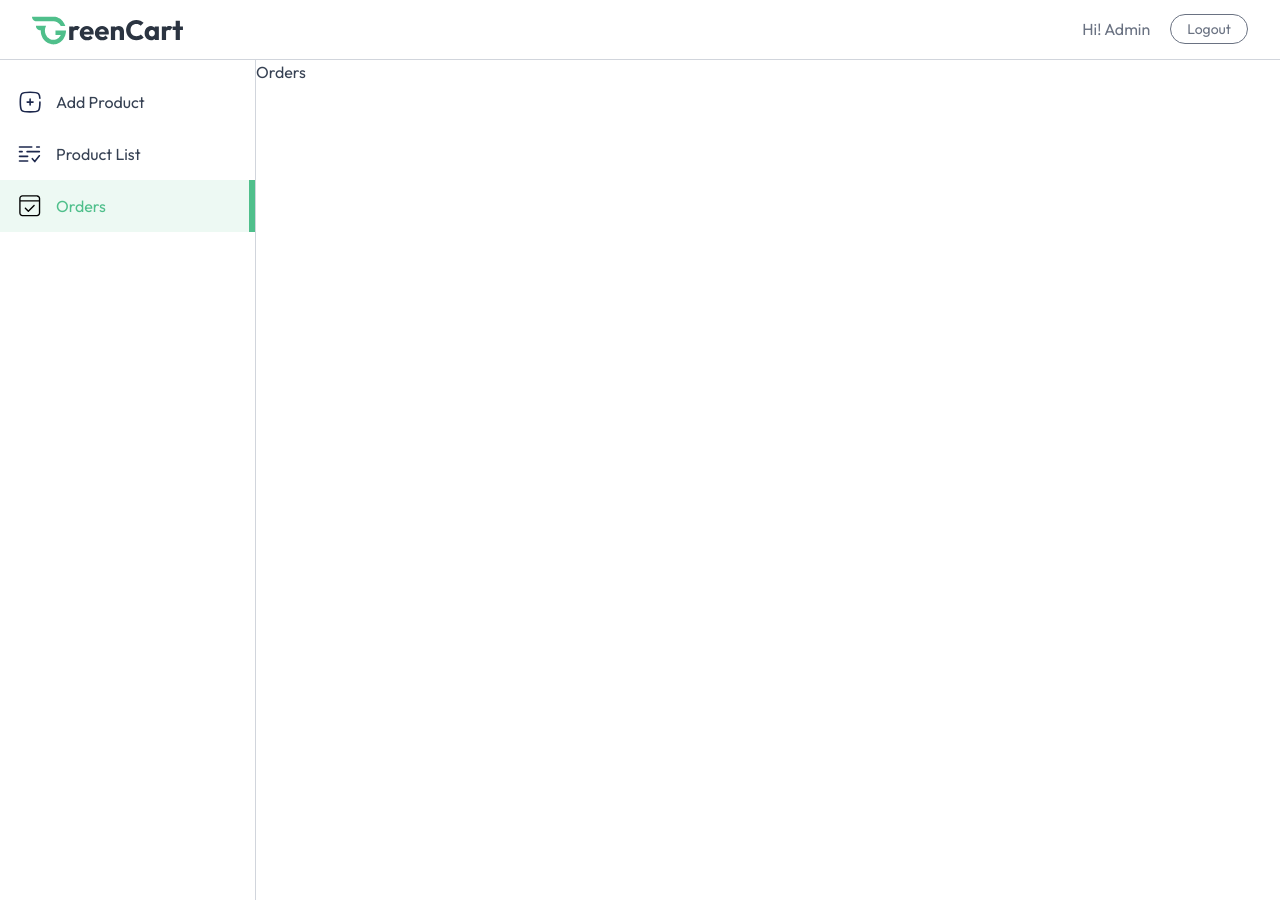
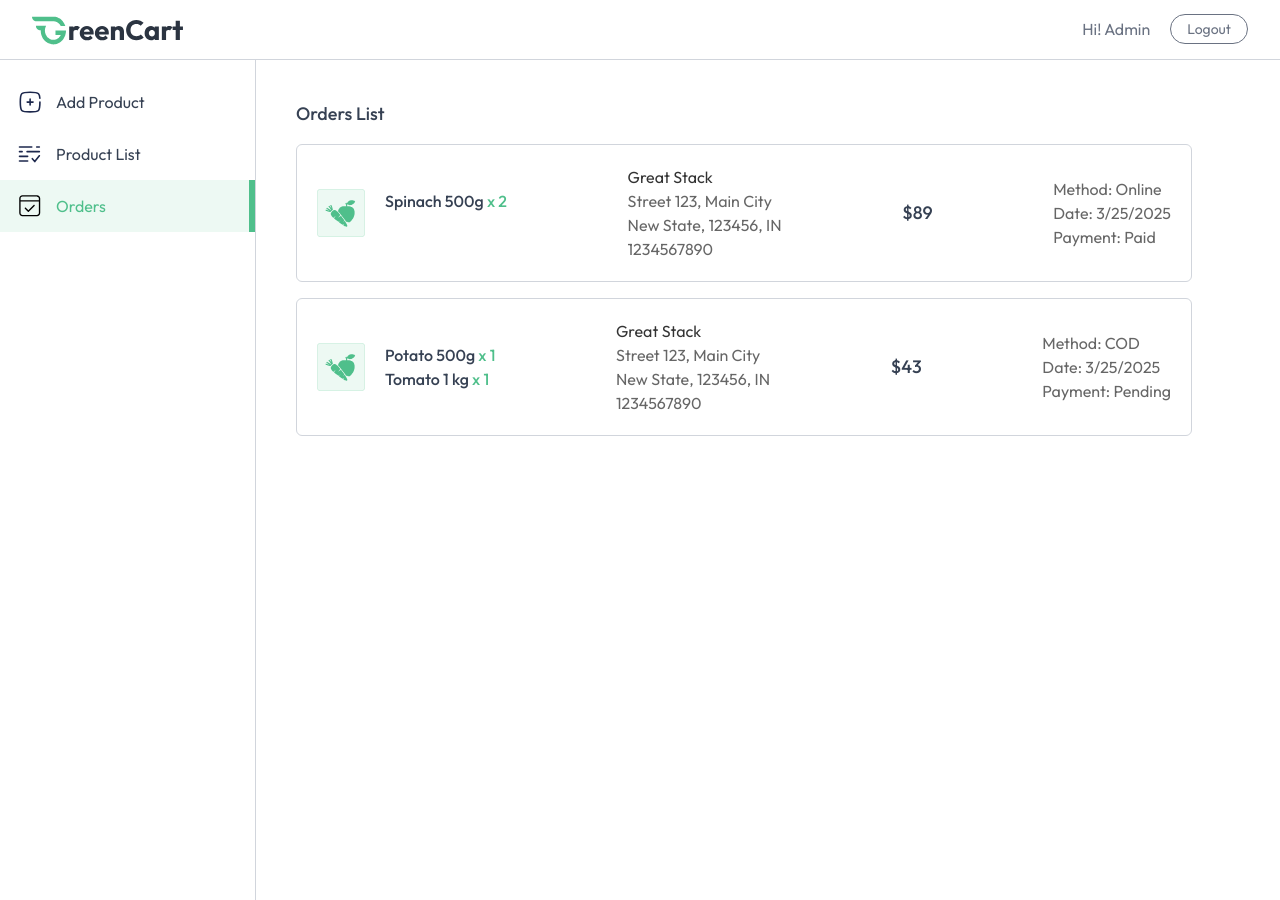
Before and after one commit to abdu951/green-cart, a React (Vite) app in the folder client/: page /seller/orders in a window 1280 px wide. Both pictures are taken after typing "name@example.com", "Sample123" into the empty fields and a click on the button "Login". Built offline with nearby package versions, Linux system fonts and the light colour scheme.

Commit message:
add seller orders page

```diff
--- a/client/src/pages/seller/Orders.jsx
+++ b/client/src/pages/seller/Orders.jsx
@@ -1,8 +1,62 @@
-import React from 'react'
+import React, { useEffect, useState } from 'react'
+import { assets, dummyOrders } from '../../assets/assets'
+import { useAppContext } from '../../context/AppContext'
+
 
 const Orders = () => {
+
+    const { currency } = useAppContext()
+    const [orders, setOrders] = useState([])
+
+    const fetchOrders = async () => {
+        setOrders(dummyOrders)
+    }
+
+    useEffect(() => {
+        fetchOrders()
+    }, [])
+
+
   return (
-    <div>Orders</div>
+    <div className='no-scrollbar flex-1 h-[105vh] overflow-y-scroll'>
+        <div className="md:p-10 p-4 space-y-4">
+            <h2 className="text-lg font-medium">Orders List</h2>
+            {orders.map((order, index) => (
+                <div key={index} className="flex flex-col md:items-center md:flex-row gap-5 justify-between p-5 max-w-4xl rounded-md border border-gray-300">
+                    <div className="flex gap-5 max-w-80">
+                        <img className="w-12 h-12 object-cover" src={assets.box_icon} alt="boxIcon" />
+
+                        <div>
+                            {order.items.map((item, index) => (
+                                <div key={index} className="flex flex-col">
+                                    <p className="font-medium">
+                                        {item.product.name}{" "} <span className="text-primary"> x {item.quantity}</span>
+                                    </p>
+                                </div>
+                            ))}
+                        </div>
+
+                    </div>
+
+                    <div className="text-sm md:text-base text-black/60">
+                        <p className='text-black/80'>{order.address.firstName} {order.address.lastName}</p>
+                        <p>{order.address.street}, {order.address.city}</p>
+                        <p> {order.address.state}, {order.address.zipcode}, {order.address.country}</p>
+                        <p></p>
+                        <p>{order.address.phone}</p>
+                    </div>
+
+                    <p className="font-medium text-lg my-auto">{currency}{order.amount}</p>
+
+                    <div className="flex flex-col text-sm md:text-base text-black/60">
+                        <p>Method: {order.paymentType}</p>
+                        <p>Date: {new Date(order.createdAt).toLocaleDateString()}</p>
+                        <p>Payment: {order.isPaid ? "Paid" : "Pending"}</p>
+                    </div>
+                </div>
+            ))}
+        </div>
+    </div>
   )
 }
 
```
